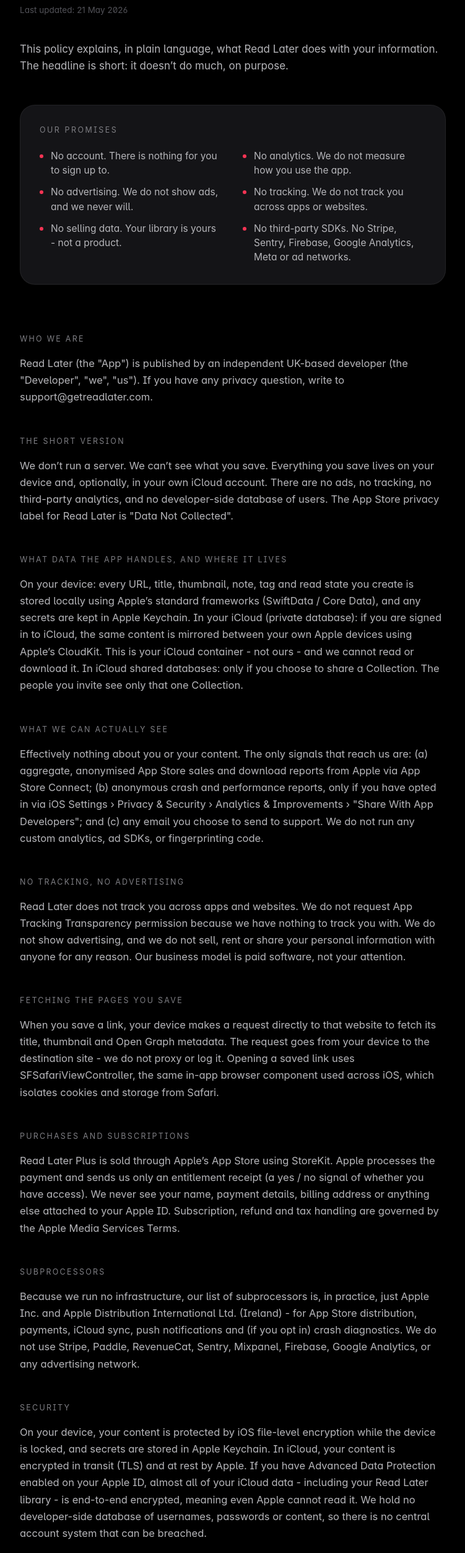
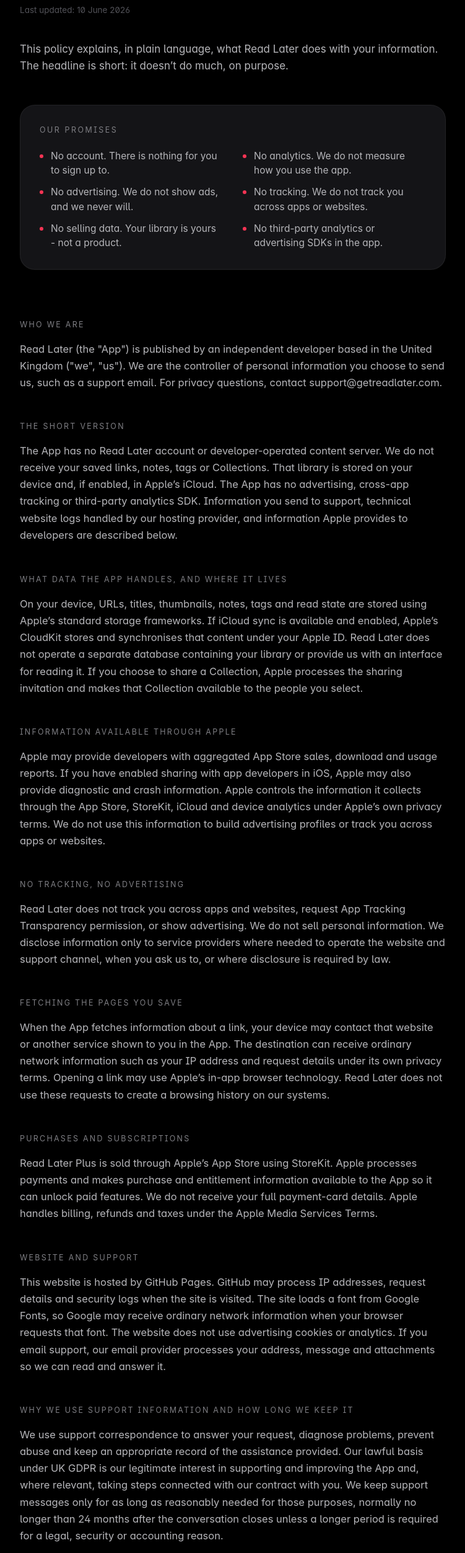
Before and after one commit to robsansom/ReadLater, an Astro site: page /privacy in a window 1280 px wide. Shown: the part 292-2797 px from the top of the page at 62% size, without its empty margins (264-1015 px from the left). Built offline with nearby package versions, Linux system fonts and the light colour scheme; Astro itself is replaced by a stand-in of ours; a web font is replaced by a local one.

Commit message:
Strengthen privacy policy and terms

```diff
--- a/src/pages/privacy.astro
+++ b/src/pages/privacy.astro
@@ -2,7 +2,7 @@
 import Base from '../layouts/Base.astro';
 import { site } from '../config/site';
 
-const lastUpdated = '21 May 2026';
+const lastUpdated = '10 June 2026';
 const supportEmail = site.supportEmail;
 
 /**
@@ -17,65 +17,69 @@
   'No advertising. We do not show ads, and we never will.',
   'No tracking. We do not track you across apps or websites.',
   'No selling data. Your library is yours - not a product.',
-  'No third-party SDKs. No Stripe, Sentry, Firebase, Google Analytics, Meta or ad networks.',
+  'No third-party analytics or advertising SDKs in the app.',
 ];
 
 const sections = [
   {
     title: 'Who we are',
-    body: `Read Later (the "App") is published by an independent UK-based developer (the "Developer", "we", "us"). If you have any privacy question, write to ${supportEmail}.`,
+    body: `Read Later (the "App") is published by an independent developer based in the United Kingdom ("we", "us"). We are the controller of personal information you choose to send us, such as a support email. For privacy questions, contact ${supportEmail}.`,
   },
   {
     title: 'The short version',
-    body: `We don\u2019t run a server. We can\u2019t see what you save. Everything you save lives on your device and, optionally, in your own iCloud account. There are no ads, no tracking, no third-party analytics, and no developer-side database of users. The App Store privacy label for Read Later is "Data Not Collected".`,
+    body: `The App has no Read Later account or developer-operated content server. We do not receive your saved links, notes, tags or Collections. That library is stored on your device and, if enabled, in Apple\u2019s iCloud. The App has no advertising, cross-app tracking or third-party analytics SDK. Information you send to support, technical website logs handled by our hosting provider, and information Apple provides to developers are described below.`,
   },
   {
     title: 'What data the app handles, and where it lives',
-    body: `On your device: every URL, title, thumbnail, note, tag and read state you create is stored locally using Apple\u2019s standard frameworks (SwiftData / Core Data), and any secrets are kept in Apple Keychain. In your iCloud (private database): if you are signed in to iCloud, the same content is mirrored between your own Apple devices using Apple\u2019s CloudKit. This is your iCloud container - not ours - and we cannot read or download it. In iCloud shared databases: only if you choose to share a Collection. The people you invite see only that one Collection.`,
+    body: `On your device, URLs, titles, thumbnails, notes, tags and read state are stored using Apple\u2019s standard storage frameworks. If iCloud sync is available and enabled, Apple\u2019s CloudKit stores and synchronises that content under your Apple ID. Read Later does not operate a separate database containing your library or provide us with an interface for reading it. If you choose to share a Collection, Apple processes the sharing invitation and makes that Collection available to the people you select.`,
   },
   {
-    title: 'What we can actually see',
-    body: `Effectively nothing about you or your content. The only signals that reach us are: (a) aggregate, anonymised App Store sales and download reports from Apple via App Store Connect; (b) anonymous crash and performance reports, only if you have opted in via iOS Settings \u203a Privacy & Security \u203a Analytics & Improvements \u203a "Share With App Developers"; and (c) any email you choose to send to support. We do not run any custom analytics, ad SDKs, or fingerprinting code.`,
+    title: 'Information available through Apple',
+    body: `Apple may provide developers with aggregated App Store sales, download and usage reports. If you have enabled sharing with app developers in iOS, Apple may also provide diagnostic and crash information. Apple controls the information it collects through the App Store, StoreKit, iCloud and device analytics under Apple\u2019s own privacy terms. We do not use this information to build advertising profiles or track you across apps or websites.`,
   },
   {
     title: 'No tracking, no advertising',
-    body: `Read Later does not track you across apps and websites. We do not request App Tracking Transparency permission because we have nothing to track you with. We do not show advertising, and we do not sell, rent or share your personal information with anyone for any reason. Our business model is paid software, not your attention.`,
+    body: `Read Later does not track you across apps and websites, request App Tracking Transparency permission, or show advertising. We do not sell personal information. We disclose information only to service providers where needed to operate the website and support channel, when you ask us to, or where disclosure is required by law.`,
   },
   {
     title: 'Fetching the pages you save',
-    body: `When you save a link, your device makes a request directly to that website to fetch its title, thumbnail and Open Graph metadata. The request goes from your device to the destination site - we do not proxy or log it. Opening a saved link uses SFSafariViewController, the same in-app browser component used across iOS, which isolates cookies and storage from Safari.`,
+    body: `When the App fetches information about a link, your device may contact that website or another service shown to you in the App. The destination can receive ordinary network information such as your IP address and request details under its own privacy terms. Opening a link may use Apple\u2019s in-app browser technology. Read Later does not use these requests to create a browsing history on our systems.`,
   },
   {
     title: 'Purchases and subscriptions',
-    body: `Read Later Plus is sold through Apple\u2019s App Store using StoreKit. Apple processes the payment and sends us only an entitlement receipt (a yes / no signal of whether you have access). We never see your name, payment details, billing address or anything else attached to your Apple ID. Subscription, refund and tax handling are governed by the Apple Media Services Terms.`,
+    body: `Read Later Plus is sold through Apple\u2019s App Store using StoreKit. Apple processes payments and makes purchase and entitlement information available to the App so it can unlock paid features. We do not receive your full payment-card details. Apple handles billing, refunds and taxes under the Apple Media Services Terms.`,
   },
   {
-    title: 'Subprocessors',
-    body: `Because we run no infrastructure, our list of subprocessors is, in practice, just Apple Inc. and Apple Distribution International Ltd. (Ireland) - for App Store distribution, payments, iCloud sync, push notifications and (if you opt in) crash diagnostics. We do not use Stripe, Paddle, RevenueCat, Sentry, Mixpanel, Firebase, Google Analytics, or any advertising network.`,
+    title: 'Website and support',
+    body: `This website is hosted by GitHub Pages. GitHub may process IP addresses, request details and security logs when the site is visited. The site loads a font from Google Fonts, so Google may receive ordinary network information when your browser requests that font. The website does not use advertising cookies or analytics. If you email support, our email provider processes your address, message and attachments so we can read and answer it.`,
+  },
+  {
+    title: 'Why we use support information and how long we keep it',
+    body: `We use support correspondence to answer your request, diagnose problems, prevent abuse and keep an appropriate record of the assistance provided. Our lawful basis under UK GDPR is our legitimate interest in supporting and improving the App and, where relevant, taking steps connected with our contract with you. We keep support messages only for as long as reasonably needed for those purposes, normally no longer than 24 months after the conversation closes unless a longer period is required for a legal, security or accounting reason.`,
+  },
+  {
+    title: 'Service providers and international transfers',
+    body: `Apple, GitHub, Google and our email provider process information under their own terms and may process it outside the United Kingdom. Where UK data-protection law applies to a transfer we make, we rely on an applicable adequacy decision or appropriate contractual safeguards. We do not permit these providers to use support correspondence for our advertising.`,
   },
   {
     title: 'Security',
-    body: `On your device, your content is protected by iOS file-level encryption while the device is locked, and secrets are stored in Apple Keychain. In iCloud, your content is encrypted in transit (TLS) and at rest by Apple. If you have Advanced Data Protection enabled on your Apple ID, almost all of your iCloud data - including your Read Later library - is end-to-end encrypted, meaning even Apple cannot read it. We hold no developer-side database of usernames, passwords or content, so there is no central account system that can be breached.`,
+    body: `We use platform security features and take reasonable organisational measures appropriate to the limited information we handle. Device and iCloud security are provided primarily by Apple. No storage or transmission method is completely secure, so we cannot promise absolute security.`,
   },
   {
     title: 'Children',
-    body: `Read Later is rated 4+ on the App Store and is suitable for general audiences. Because we do not collect personal information from anyone, we do not knowingly collect data from children under 16.`,
+    body: `Read Later is intended for a general audience and is not directed specifically at children. We do not ask users to create an account or provide an age. If a child emails support, we use the message only to respond and manage the request. A parent or guardian can contact us about that correspondence.`,
   },
   {
-    title: 'Your rights (UK GDPR, EU GDPR, CCPA)',
-    body: `Because we hold no personal data about you, most data-subject requests have nothing for us to act on. You can: export or delete all of your saved content directly inside the App (it is all on your device and in your own iCloud); manage your subscription, payment history and Apple ID data through Apple at any time; and contact us at ${supportEmail} with any privacy question. UK residents may complain to the Information Commissioner\u2019s Office (ICO). EU residents may complain to their local supervisory authority. California residents: we do not sell or share personal information, and we are not a "business" required to honour CCPA opt-outs because we do not process personal information about you.`,
-  },
-  {
-    title: 'International transfers',
-    body: `Sync and storage are handled by Apple under their own international transfer arrangements (Apple\u2019s Standard Contractual Clauses, the UK International Data Transfer Addendum, and equivalent mechanisms). Read Later itself does not transfer personal data internationally because it does not process any.`,
+    title: 'Your rights',
+    body: `Depending on where you live, you may have rights over personal information we control, including rights to access, correct, erase, restrict or object to its use, and to complain to a regulator. These rights are subject to legal limits. Contact ${supportEmail} to make a request. UK residents may complain to the Information Commissioner\u2019s Office at ico.org.uk. Content stored only on your device or in your iCloud account should be managed through the App, your device or Apple because we do not hold a copy.`,
   },
   {
     title: 'Changes to this policy',
-    body: `If this policy changes in a meaningful way we will update the date at the top of this page and, where the change is material, mention it in the App\u2019s release notes. Continued use of Read Later after a change indicates acceptance of the updated policy.`,
+    body: `We may update this policy when the App, website, providers or legal requirements change. We will update the date above and provide additional notice where a change materially affects how we use personal information.`,
   },
   {
     title: 'Contact',
-    body: `Questions about privacy? Email ${supportEmail}. We aim to reply within a couple of working days. A UK postal address is available on request for formal correspondence.`,
+    body: `Questions or requests about privacy can be sent to ${supportEmail}. A postal address for formal correspondence is available on request.`,
   },
 ];
 ---
--- a/src/pages/terms.astro
+++ b/src/pages/terms.astro
@@ -2,7 +2,7 @@
 import Base from '../layouts/Base.astro';
 import { site } from '../config/site';
 
-const lastUpdated = '21 May 2026';
+const lastUpdated = '10 June 2026';
 const supportEmail = site.supportEmail;
 const appleEula = 'https://www.apple.com/legal/internet-services/itunes/dev/stdeula/';
 const appleMediaServices = 'https://www.apple.com/legal/internet-services/itunes/';
@@ -15,7 +15,7 @@
  */
 const tldr = [
   'Read Later is licensed to you for personal use on your Apple devices.',
-  'The free tier covers 50 saves; Plus is \u00a312.99/year or \u00a334.99 once for life.',
+  'Free and paid features, prices and availability are shown in the App before purchase.',
   'Apple takes payment, handles refunds and manages your subscription.',
   'Your saved content is yours - we don\u2019t access it, claim it or train AI on it.',
   'These terms are governed by the laws of England & Wales.',
@@ -33,11 +33,11 @@
   },
   {
     title: '3. Free and Plus',
-    body: `Read Later is free to start. The free tier lets you save up to 50 items, with full search, tags, notes and iCloud sync. Read Later Plus unlocks unlimited saves, unlimited Collections, and the ability to share Collections with other Apple users through iCloud.`,
+    body: `Read Later may offer free and paid features. The current limits and features are shown in the App and App Store listing. Paid features may include higher or unlimited limits and Collection sharing. Features can vary by device, operating-system version and territory.`,
   },
   {
     title: '4. Subscriptions and one-time purchase',
-    body: `Plus is offered two ways: a \u00a312.99/year auto-renewing subscription, or a \u00a334.99 one-time lifetime purchase. Payment is taken by Apple through your Apple ID at the point of purchase, and the same Apple ID is charged for renewals. Subscriptions automatically renew at the same price for the same term unless auto-renew is turned off at least 24 hours before the end of the current period. The renewal charge is taken within 24 hours before the end of the current period. You can manage or cancel a subscription at any time from iOS Settings \u203a your name \u203a Subscriptions. Lifetime is a single payment that does not recur. Any free trial period (if offered) automatically converts into a paid subscription at the end of the trial unless cancelled at least 24 hours before the trial ends; any unused portion of a free trial is forfeited when you buy a subscription.`,
+    body: `Plus may be offered as an auto-renewing subscription and/or a one-time purchase. The price, billing period, included features and any trial are displayed by Apple before you confirm a purchase and may vary by country or currency. Subscriptions renew automatically unless cancelled through your Apple account at least 24 hours before the end of the current period. Apple charges your account and manages cancellation. A one-time purchase does not recur and applies to the version and features described at the time of purchase; it is not a promise that the App or every online service will remain available forever.`,
   },
   {
     title: '5. Refunds',
@@ -46,7 +46,7 @@
   },
   {
     title: '6. Price changes',
-    body: `Prices may change over time. If a recurring subscription price changes, Apple will notify you and ask for renewed consent before the new price takes effect, as required by the Apple Media Services Terms and applicable consumer law. You may cancel at any time before that change applies.`,
+    body: `Prices may change. Apple will provide any notice or consent process required for subscription price changes. A new price does not affect a completed one-time purchase. You may cancel a subscription before a change takes effect, subject to Apple\u2019s applicable terms.`,
     link: { label: 'Apple Media Services Terms', href: appleMediaServices },
   },
   {
@@ -55,11 +55,11 @@
   },
   {
     title: '8. Sync and sharing',
-    body: `If you are signed in to iCloud, Read Later syncs your data through Apple\u2019s CloudKit using your own iCloud container. We do not operate the sync servers and we have no access to that data. Sharing a Collection uses CloudKit Sharing: you choose who to invite, and you can stop sharing at any time from inside the App. The participants you invite see only the Collection you share with them.`,
+    body: `If iCloud sync is available and enabled, Apple\u2019s CloudKit stores and synchronises App data under your Apple ID. Availability and recovery depend on your device, Apple ID, network connection and Apple\u2019s services. If you share a Collection, the people you select can access the shared content. You are responsible for choosing recipients and for content you contribute to a shared Collection.`,
   },
   {
     title: '9. Acceptable use',
-    body: `Please don\u2019t (a) try to reverse engineer, decompile or modify Read Later beyond what the law expressly permits or what the Apple EULA allows; (b) attempt to bypass App Store purchase or entitlement checks; (c) use Sharing to spam, harass, or distribute illegal content; or (d) use Read Later in any way that interferes with anyone else\u2019s use of it. We may suspend access for a serious breach.`,
+    body: `Please don\u2019t (a) reverse engineer, decompile or modify Read Later except where the law or Apple EULA expressly permits it; (b) bypass purchase or entitlement checks; (c) use sharing to spam, harass or distribute unlawful content; or (d) interfere with the App or another person\u2019s use of it. Where technically and legally possible, we may restrict access to affected features for a serious breach.`,
   },
   {
     title: '10. Third-party content',
@@ -67,7 +67,7 @@
   },
   {
     title: '11. Our intellectual property',
-    body: `The Read Later name, design, icons, source code, and brand are owned by us. The licence in section 2 does not transfer any rights in them to you. We don\u2019t mind if you mention the App or link to readlater.app in reviews, articles or social posts - please just don\u2019t imply that we endorse or sponsor your work without our written permission.`,
+    body: `The Read Later name, design, icons, source code and brand are owned by us or used under licence. The licence in section 2 does not transfer those rights to you. You may mention the App or link to getreadlater.com in reviews, articles or social posts, but must not imply our endorsement or sponsorship without permission.`,
   },
   {
     title: '12. Apple\u2019s role (Apple-Enabled Software)',
@@ -88,19 +88,19 @@
   },
   {
     title: '14. Limitation of liability',
-    body: `To the maximum extent permitted by law, our total liability to you for any claim arising out of or relating to these terms or your use of Read Later is limited to the greater of (a) the amount you paid us through the App Store in the 12 months before the claim or (b) £100. We are not liable for indirect, consequential or incidental loss, including lost data, lost profits or lost goodwill. Nothing in these terms excludes or limits our liability for death or personal injury caused by our negligence, for fraud, or for any liability that cannot legally be excluded.`,
+    body: `We are responsible for loss or damage that is a foreseeable result of our breach of these terms or failure to use reasonable care and skill. We are not responsible for loss that was not foreseeable, for business losses suffered by a consumer, or for failures caused by Apple, a network provider or a third-party website outside our reasonable control. Nothing in these terms excludes or limits liability where doing so would be unlawful, including liability for death or personal injury caused by negligence, fraud, or your statutory consumer rights.`,
   },
   {
     title: '15. Termination',
-    body: `These terms apply for as long as you use the App. You can stop using Read Later at any time by deleting it. We may suspend access if you materially breach these terms. Your saved content remains on your device and in your own iCloud regardless - we have no power to delete it from there.`,
+    body: `These terms apply while you use the App. You can stop using it at any time by deleting it and managing any subscription through Apple. We may stop providing or updating the App, but this does not remove rights you already have under consumer law. Deleting the App may not delete content retained in iCloud; use the App and Apple\u2019s settings to manage that data.`,
   },
   {
     title: '16. Changes',
-    body: `We may update these terms from time to time. The date at the top of this page will reflect any change, and material changes will be flagged in the App\u2019s release notes or on the website. Continued use of Read Later after a change indicates acceptance of the updated terms.`,
+    body: `We may update these terms for legal, security or product reasons. We will update the date above and give reasonable notice of material changes where practicable. Changes will not retrospectively remove rights relating to a purchase already made. If you do not accept a material change, you may stop using the App and cancel any subscription through Apple.`,
   },
   {
     title: '17. Governing law and jurisdiction',
-    body: `These terms are governed by the laws of England & Wales. Disputes will be heard in the courts of England & Wales, except that consumers may bring claims in the courts of their place of residence to the extent required by local law. We don\u2019t require arbitration and we don\u2019t waive your right to bring small-claims or class actions where that right is protected by law.`,
+    body: `These terms are governed by the laws of England and Wales. If you are a consumer resident elsewhere, you also retain any mandatory protections provided by the law of your home country. You may bring proceedings in the courts available to you under applicable consumer law.`,
   },
   {
     title: '18. Contact',
```
Also changed, not shown: LAUNCH_CHECKLIST.md (+4 -0 lines).
